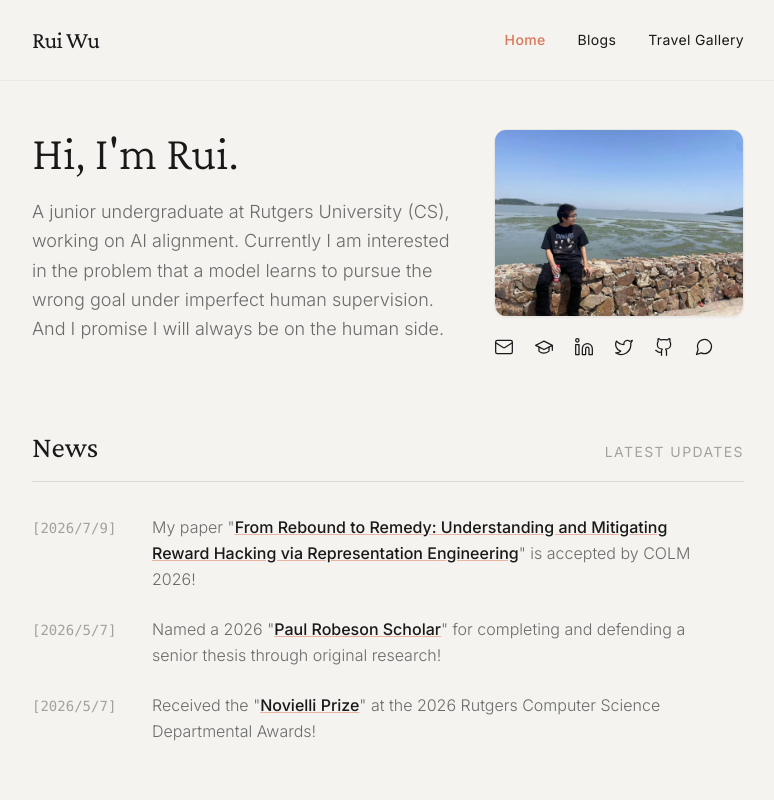
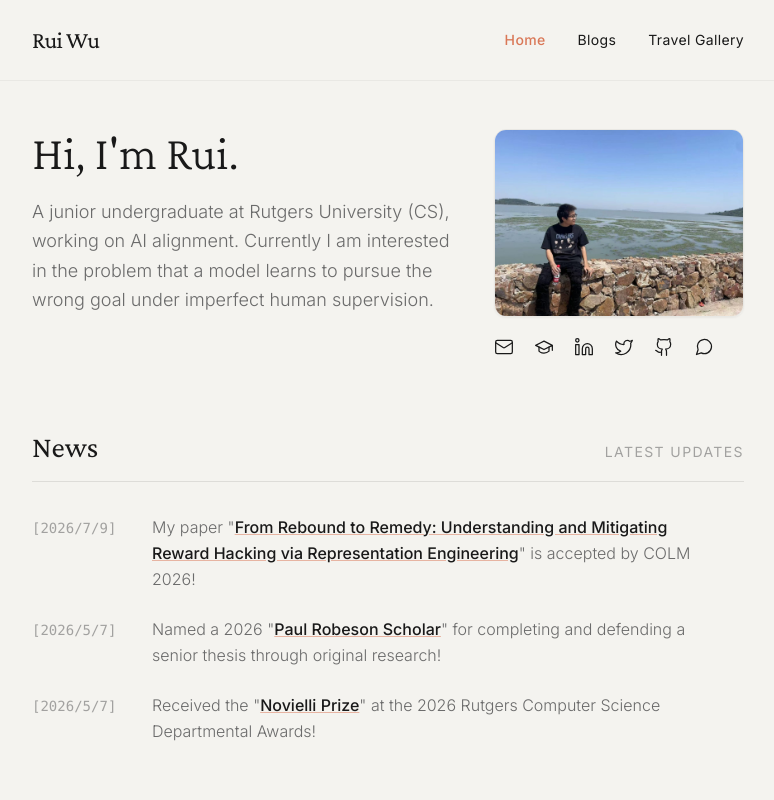
Before and after one commit to RuiWu1123/RuiWu1123.github.io, a React (Vite) app: page /#/ in a window 1280 px wide. Shown: the top 800 px of the page, without its empty margins (252-1026 px from the left). Built offline with nearby package versions, Linux system fonts and the light colour scheme.

Commit message:
Drop the closing line from the home bio

```diff
--- a/pages/Home.tsx
+++ b/pages/Home.tsx
@@ -66,7 +66,7 @@ const Home: React.FC = () => {
           <p className="text-lg font-sans font-light text-anthropic-gray leading-relaxed">
             A junior undergraduate at Rutgers University (CS), working on AI alignment. Currently I am
             interested in the problem that a model learns to pursue the wrong goal under imperfect
-            human supervision. And I promise I will always be on the human side.
+            human supervision.
           </p>
 
         </div>
```
